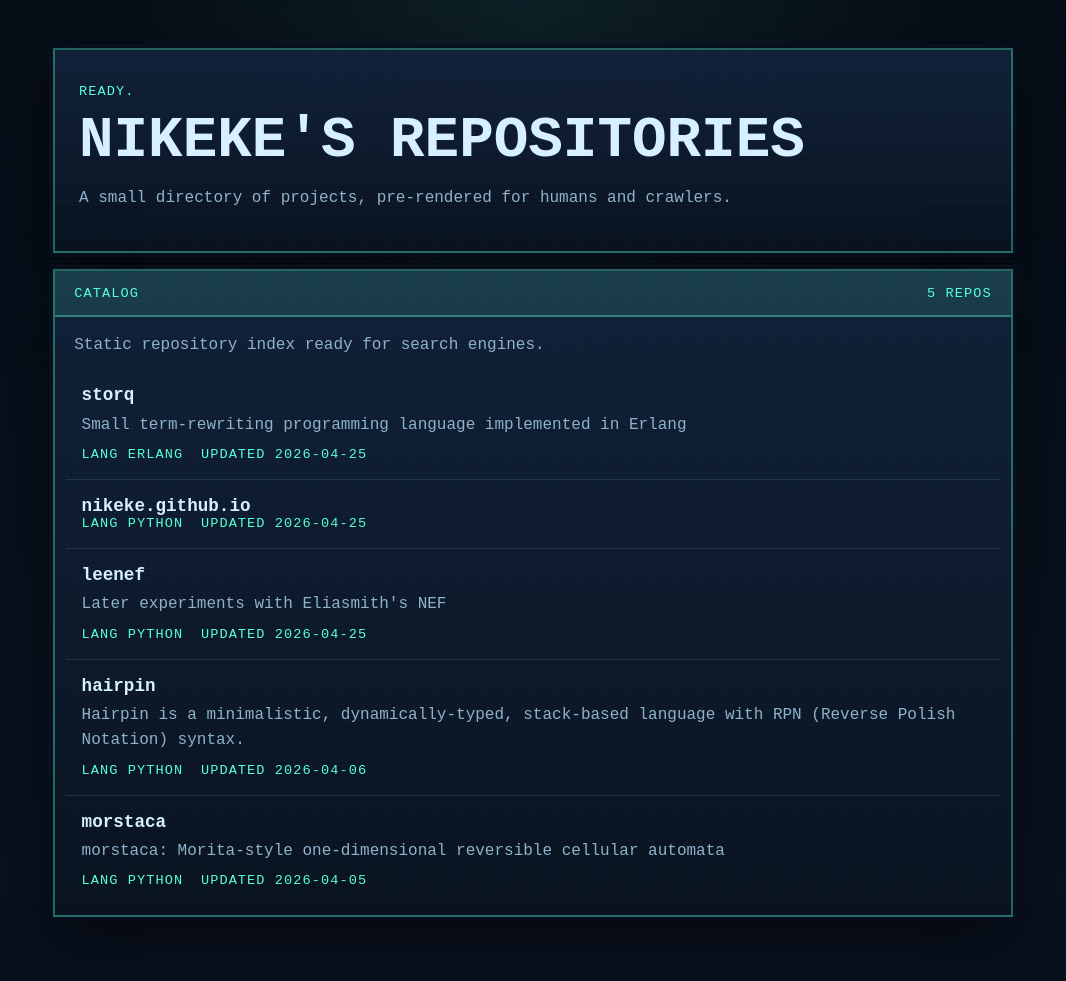
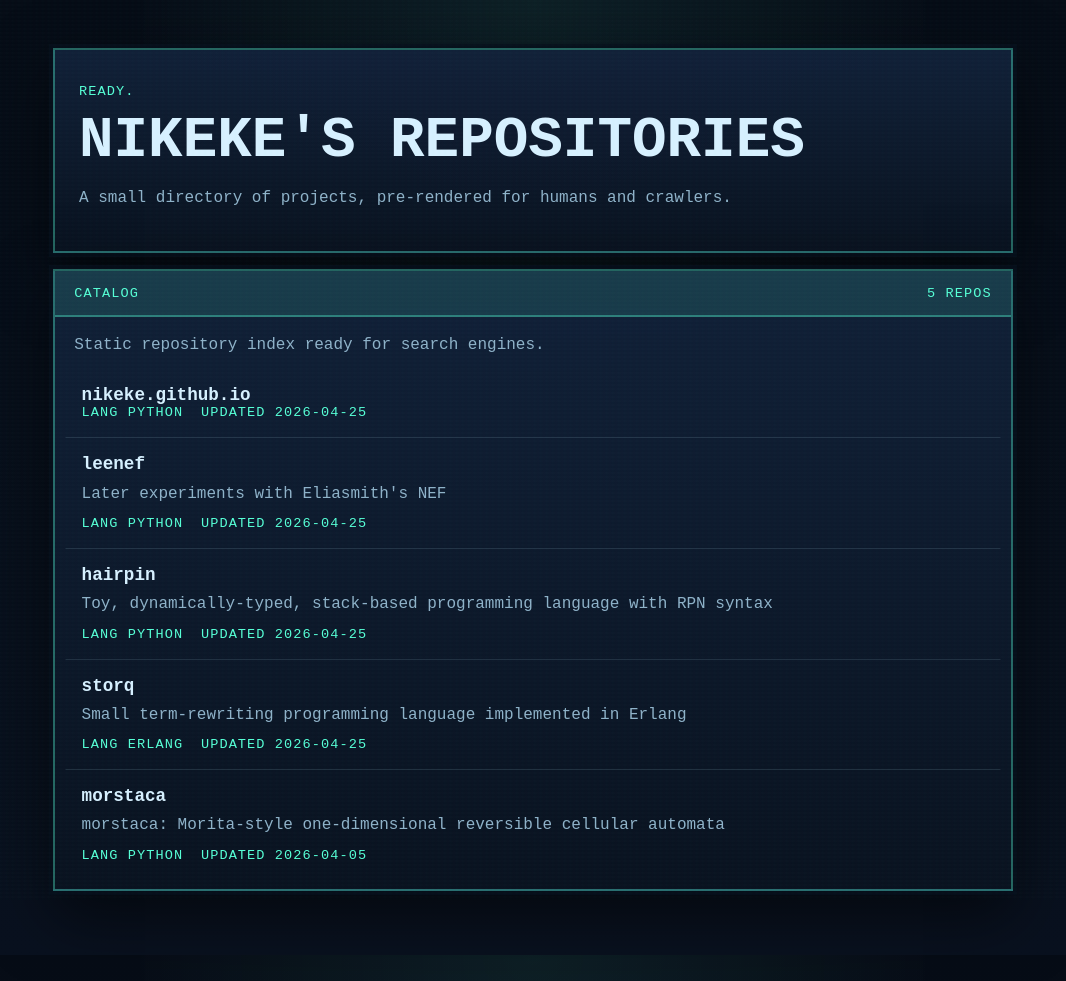
Before and after one commit to nikeke/nikeke.github.io, a Jekyll site: the page built from index.html, in a window 1280 px wide. Shown: the whole page, without its empty margins (107-1173 px from the left). Built offline with Jekyll 4.4.1, drawn with Linux system fonts in a browser that asks for light colours; part of the change alters nothing that is shown.

Commit message:
chore: refresh repository list [skip ci]

```diff
--- a/_data/repositories.yml
+++ b/_data/repositories.yml
@@ -1,17 +1,31 @@
-- name: hairpin
-  html_url: "https://github.com/nikeke/hairpin"
-  description: "Hairpin is a minimalistic, dynamically-typed, stack-based language with RPN (Reverse Polish Notation) syntax."
+- name: nikeke.github.io
+  html_url: "https://github.com/nikeke/nikeke.github.io"
+  description: ""
   language: Python
   fork: false
   archived: false
-  pushed_at: "2026-04-06T15:28:00Z"
+  pushed_at: "2026-04-25T21:51:19Z"
 - name: leenef
   html_url: "https://github.com/nikeke/leenef"
   description: "Later experiments with Eliasmith's NEF"
   language: Python
   fork: false
   archived: false
-  pushed_at: "2026-04-25T16:39:25Z"
+  pushed_at: "2026-04-25T21:48:32Z"
+- name: hairpin
+  html_url: "https://github.com/nikeke/hairpin"
+  description: "Toy, dynamically-typed, stack-based programming language with RPN syntax"
+  language: Python
+  fork: false
+  archived: false
+  pushed_at: "2026-04-25T20:31:13Z"
+- name: storq
+  html_url: "https://github.com/nikeke/storq"
+  description: Small term-rewriting programming language implemented in Erlang
+  language: Erlang
+  fork: false
+  archived: false
+  pushed_at: "2026-04-25T20:27:59Z"
 - name: morstaca
   html_url: "https://github.com/nikeke/morstaca"
   description: "morstaca: Morita-style one-dimensional reversible cellular automata"
@@ -19,17 +33,3 @@
   fork: false
   archived: false
   pushed_at: "2026-04-05T22:48:11Z"
-- name: nikeke.github.io
-  html_url: "https://github.com/nikeke/nikeke.github.io"
-  description: ""
-  language: Python
-  fork: false
-  archived: false
-  pushed_at: "2026-04-25T18:59:29Z"
-- name: storq
-  html_url: "https://github.com/nikeke/storq"
-  description: "Small term-rewriting programming language implemented in Erlang"
-  language: Erlang
-  fork: false
-  archived: false
-  pushed_at: "2026-04-25T20:27:59Z"
```
